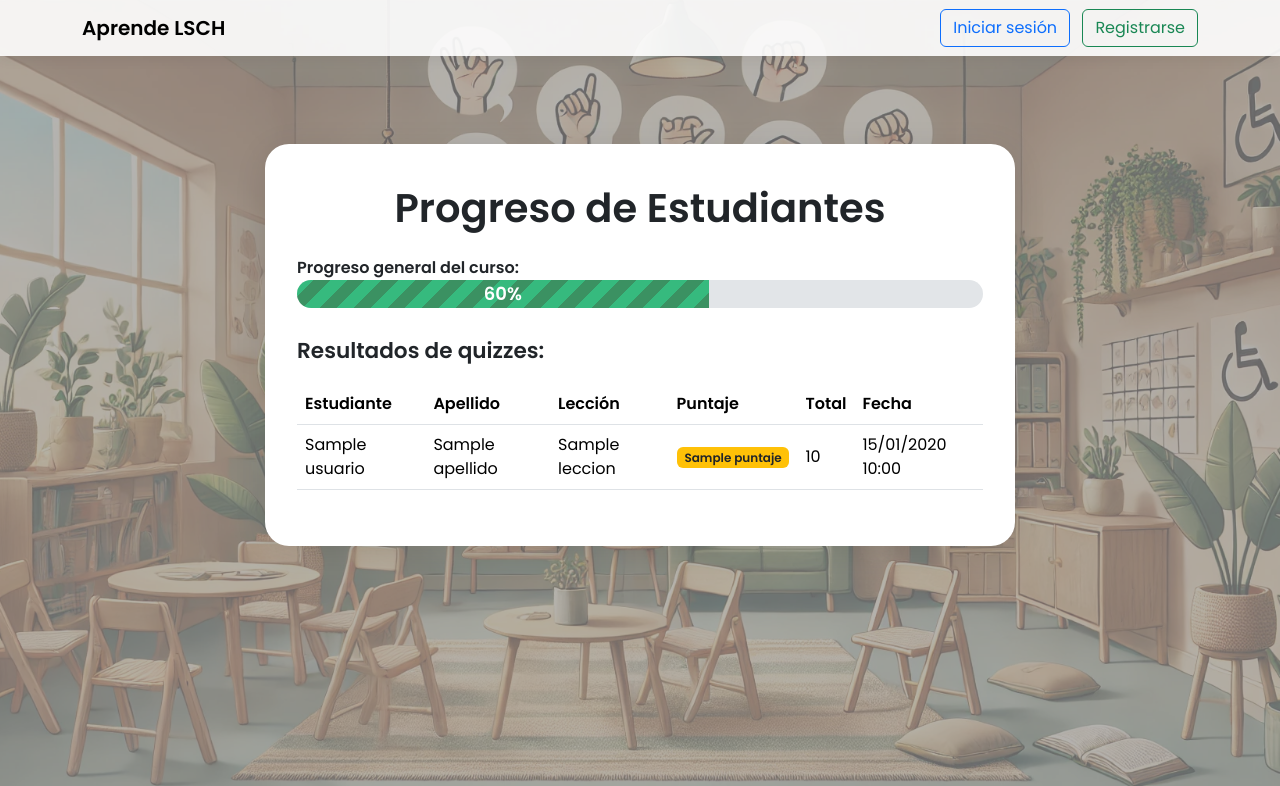
After one commit to Xespia1/Lengua_de_senas, a Django app: template core/templates/lecciones/progreso.html in a window 1280 px wide. The commit adds this page. Shown: the top 786 px of the page. Run offline with Django 3.2, Linux system fonts and the light colour scheme; the template is opened without the code that fills it: most values are stand-ins (such as "Sample title", 1, 10 or a date in 2020).

Commit message:
Avance HU06

```diff
--- a/core/templates/base.html
+++ b/core/templates/base.html
@@ -41,12 +41,22 @@
     <div class="container">
       <a class="navbar-brand" href="{% url 'lecciones' %}">Aprende LSCH</a>
       <div class="ms-auto">
+        <!-- Ver Progreso Alumno-->
+        {% if request.user.is_authenticated and request.user.rol == 'estudiante' %}
+        <a href="{% url 'progreso_usuario' %}" class="btn btn-warning me-2">Ver mi progreso</a>
+        {% endif %}
+
+        <!-- Ver Progreso Docente-->
+        {% if request.user.is_authenticated and request.user.rol == 'docente' %}
+        <a href="{% url 'progreso_estudiantes' %}" class="btn btn-success me-2">Ver progreso de estudiantes</a>
+        {% endif %}
+
         {% if request.user.is_authenticated %}
         <span class="me-2">Bienvenido, {{ request.user.nombre }}</span>
-        <a href="{% url 'logout' %}" class="btn       btn-outline-secondary">Cerrar sesión</a>
+        <a href="{% url 'logout' %}" class="btn btn-outline-secondary">Cerrar sesión</a>
         {% else %}
-        <a href="{% url 'login' %}" class="btn btn-outline-primary      me-2">Iniciar sesión</a>
-        <a href="{% url 'registro' %}" class="btn       btn-outline-success">Registrarse</a>
+        <a href="{% url 'login' %}" class="btn btn-outline-primary me-2">Iniciar sesión</a>
+        <a href="{% url 'registro' %}" class="btn btn-outline-success">Registrarse</a>
         {% endif %}
 
       </div>
--- a/core/templates/home.html
+++ b/core/templates/home.html
@@ -11,11 +11,7 @@
 </head>
 <body class="bg-light">
 
-  <nav class="navbar navbar-expand-lg navbar-dark bg-dark">
-      <div class="container-fluid">
-          <a class="navbar-brand" href="#">Asistente LSV</a>
-      </div>
-  </nav>
+
 
   <div class="container mt-5 text-center">
       <h1 class="display-4 mb-4">Bienvenido al Asistente de Lengua de Señas</h1>
--- /dev/null
+++ b/core/templates/lecciones/progreso.html
@@ -0,0 +1,81 @@
+{% extends 'base.html' %}
+{% block title %}Progreso de Estudiantes{% endblock %}
+
+{% block content %}
+<style>
+  .progreso-card {
+    max-width: 750px;
+    margin: 40px auto 0 auto;
+    background: #fff;
+    border-radius: 24px;
+    box-shadow: 0 6px 32px rgba(0,0,0,0.10);
+    padding: 2.5rem 2rem;
+  }
+  .progreso-bar-bg {
+    background: #e2e5e8;
+    border-radius: 1.2rem;
+    overflow: hidden;
+    height: 28px;
+    margin-bottom: 1.7rem;
+  }
+  .progreso-bar-fill {
+    background: repeating-linear-gradient(135deg, #36ba7e 0 12px, #3b9162 12px 24px);
+    color: #fff;
+    text-align: center;
+    line-height: 28px;
+    font-weight: bold;
+    font-size: 18px;
+    height: 100%;
+    transition: width 0.7s;
+  }
+</style>
+
+<div class="progreso-card">
+  <h1 class="text-center mb-4" style="font-weight: 800;">Progreso de Estudiantes</h1>
+
+  <div class="mb-4">
+    <div><b>Progreso general del curso:</b></div>
+    <div class="progreso-bar-bg">
+      <div class="progreso-bar-fill" style="width: {{ porcentaje|default:'60' }}%;">
+        {{ porcentaje|default:"60" }}%
+      </div>
+    </div>
+  </div>
+
+  <div class="mb-3" style="font-size: 1.35rem; font-weight: 700;">Resultados de quizzes:</div>
+  <div style="overflow-x:auto;">
+    <table class="table align-middle">
+      <thead>
+        <tr>
+          <th>Estudiante</th>
+          <th>Apellido</th>
+          <th>Lección</th>
+          <th>Puntaje</th>
+          <th>Total</th>
+          <th>Fecha</th>
+        </tr>
+      </thead>
+      <tbody>
+        {% for resultado in resultados %}
+        <tr>
+          <td>{{ resultado.usuario }}</td>
+          <td>{{ resultado.usuario.apellido }}</td>
+          <td>{{ resultado.leccion.titulo }}</td>
+          <td>
+            <span class="badge bg-{% if resultado.puntaje == resultado.total %}success{% elif resultado.puntaje == 0 %}danger{% else %}warning text-dark{% endif %}">
+              {{ resultado.puntaje }}
+            </span>
+          </td>
+          <td>{{ resultado.total }}</td>
+          <td>{{ resultado.fecha|date:"d/m/Y H:i" }}</td>
+        </tr>
+        {% empty %}
+        <tr>
+          <td colspan="5" class="text-muted text-center">No hay resultados registrados.</td>
+        </tr>
+        {% endfor %}
+      </tbody>
+    </table>
+  </div>
+</div>
+{% endblock %}
--- a/core/templates/lecciones/ver_leccion.html
+++ b/core/templates/lecciones/ver_leccion.html
@@ -2,6 +2,7 @@
 {% block title %}{{ leccion.titulo }}{% endblock %}
 
 {% block content %}
+
 <div class="container mt-5">
   <div class="card shadow">
     <div class="card-body">
--- a/core/urls.py
+++ b/core/urls.py
@@ -10,4 +10,6 @@ urlpatterns = [
     path('lecciones/<str:nivel>/', views.lecciones_por_nivel, name='lecciones_por_nivel'),
     path('leccion/<int:pk>/', views.ver_leccion, name='ver_leccion'),
     path('quiz/<int:leccion_id>/', views.quiz_view, name='quiz'),
+    path('progreso/', views.progreso_usuario, name='progreso_usuario'),
+    path('progreso_todos/', views.progreso_estudiantes, name='progreso_estudiantes'),
 ]
```
Also changed, not shown: core/admin.py (+7 -0 lines), core/models.py (+14 -2 lines), core/templates/lecciones/listado.html (+13 -3 lines), core/templates/lecciones/niveles.html (+13 -0 lines), core/templates/lecciones/progreso_todos.html (added, +34 -0 lines), core/views.py (+85 -5 lines), core/migrations/0011_usuario_rol.py (added), core/migrations/0012_resultadoquiz_total.py (added).
